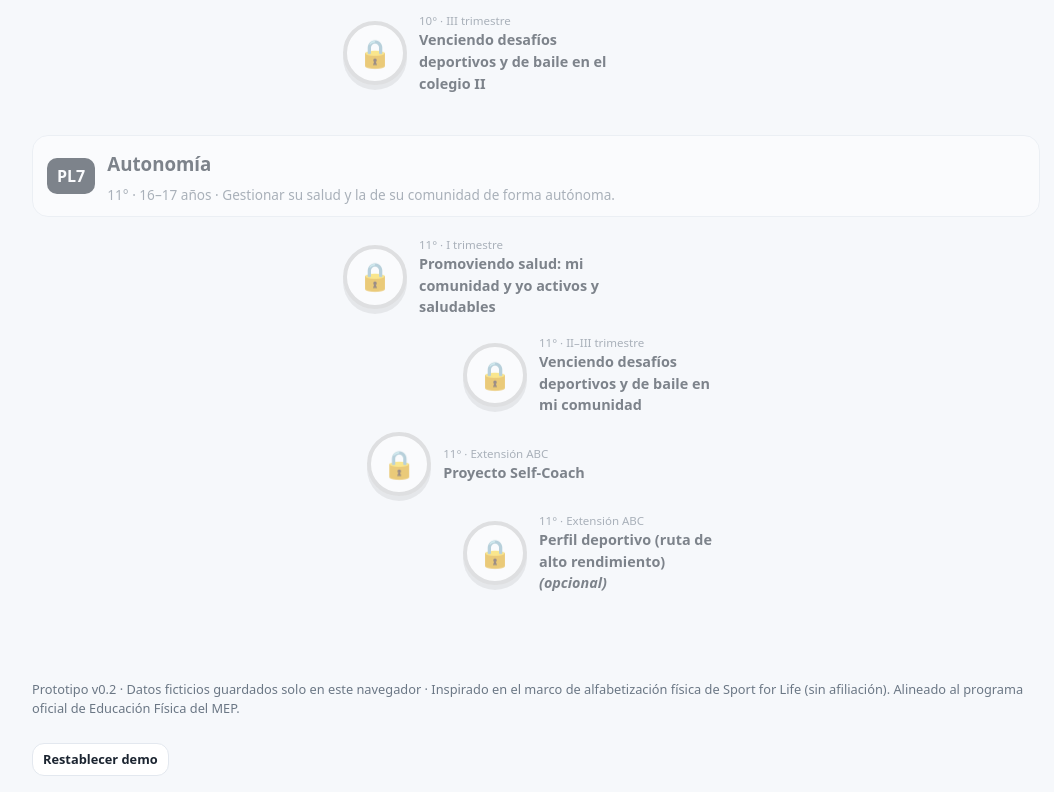
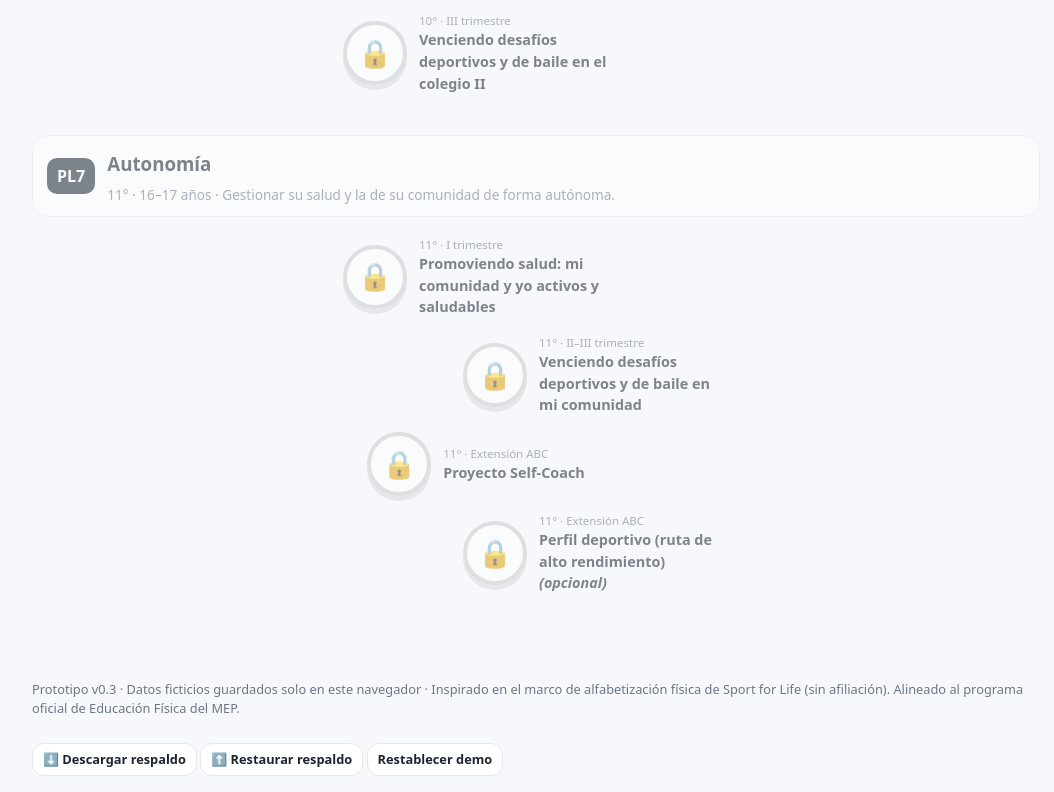
Before and after one commit to alglezramos/abc-body, a plain HTML site: page index.html in a window 1280 px wide. Shown: the part 3571-4363 px from the top of the page, without its empty margins (104-1158 px from the left). Drawn offline with Linux system fonts and the light colour scheme.

Commit message:
v0.3: aviso y respaldo en index.html
Contenedor de avisos y botones Descargar/Restaurar respaldo.

```diff
--- a/index.html
+++ b/index.html
@@ -19,6 +19,8 @@
     </nav>
   </header>
 
+  <div id="notice" class="notice hidden" role="status" aria-live="polite"></div>
+
   <main id="main" class="container"></main>
 
   <div id="modal" class="modal hidden" role="dialog" aria-modal="true">
@@ -29,8 +31,13 @@
   </div>
 
   <footer class="container footer">
-    <p>Prototipo v0.2 · Datos ficticios guardados solo en este navegador · Inspirado en el marco de alfabetización física de Sport for Life (sin afiliación). Alineado al programa oficial de Educación Física del MEP.</p>
-    <button id="reset" class="btn ghost small">Restablecer demo</button>
+    <p>Prototipo v0.3 · Datos ficticios guardados solo en este navegador · Inspirado en el marco de alfabetización física de Sport for Life (sin afiliación). Alineado al programa oficial de Educación Física del MEP.</p>
+    <div class="footer-actions">
+      <button id="export" class="btn ghost small">⬇️ Descargar respaldo</button>
+      <button id="import" class="btn ghost small">⬆️ Restaurar respaldo</button>
+      <input id="import-file" type="file" accept="application/json,.json" hidden>
+      <button id="reset" class="btn ghost small">Restablecer demo</button>
+    </div>
   </footer>
 
   <script src="js/data.js"></script>
```
